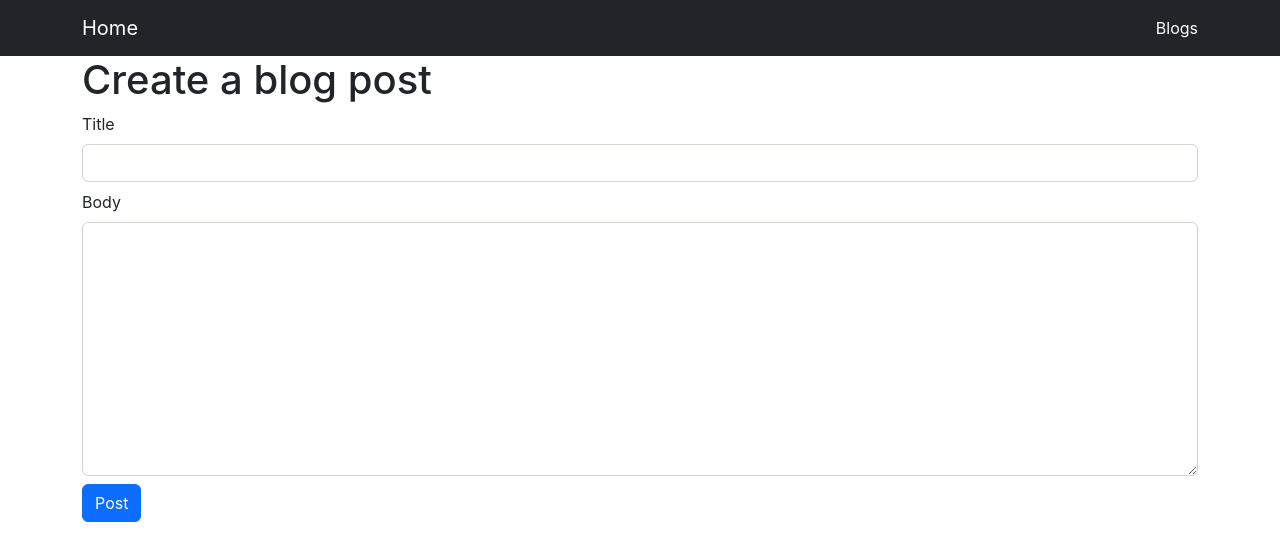
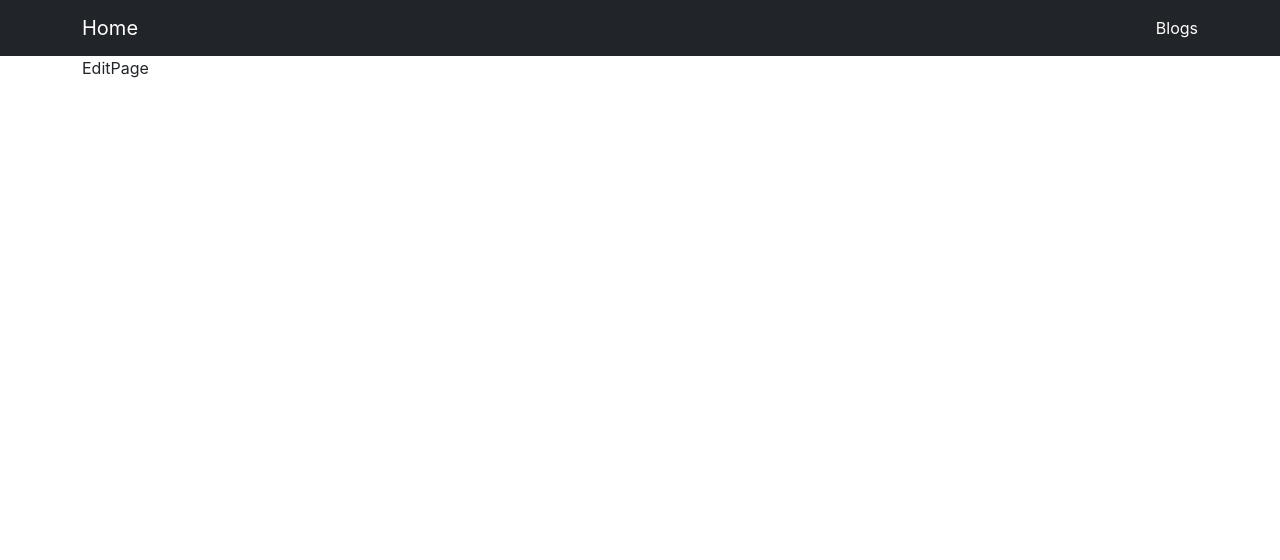
Before and after one commit to nckdgns3167/react-blog, a React (Create React App) app: page /blogs/edit in a window 1280 px wide. Shown: the top 560 px of the page. Built offline with nearby package versions, Linux system fonts and the light colour scheme.

Commit message:
구현할 page 컴포넌트 생성 후 App 컴포넌트에 설정

```diff
--- a/src/App.js
+++ b/src/App.js
@@ -1,7 +1,11 @@
 import React from "react";
 import { BrowserRouter as Router, Route, Switch } from "react-router-dom";
-import BlogForm from "./components/BlogForm";
 import Navbar from "./components/Navbar";
+
+import CreatePage from "./pages/CreatePage";
+import EditPage from "./pages/EditPage";
+import HomePage from "./pages/HomePage";
+import ListPage from "./pages/ListPage";
 
 function App() {
   return (
@@ -10,10 +14,19 @@
       <div className="container">
         <Switch>
           <Route path="/" exact>
-            Home Page
+            <HomePage />
           </Route>
-          <Route path="/blogs">
-            <BlogForm />
+
+          <Route path="/blogs" exact>
+            <ListPage />
+          </Route>
+
+          <Route path="/blogs/create" exact>
+            <CreatePage />
+          </Route>
+
+          <Route path="/blogs/edit" exact>
+            <EditPage />
           </Route>
         </Switch>
       </div>
--- /dev/null
+++ b/src/pages/CreatePage.js
@@ -0,0 +1,12 @@
+import React from "react";
+import BlogForm from "../components/BlogForm";
+
+const CreatePage = () => {
+  return (
+    <div>
+      <BlogForm />
+    </div>
+  );
+};
+
+export default CreatePage;
--- /dev/null
+++ b/src/pages/EditPage.js
@@ -0,0 +1,7 @@
+import React from "react";
+
+const EditPage = () => {
+  return <div>EditPage</div>;
+};
+
+export default EditPage;
--- /dev/null
+++ b/src/pages/HomePage.js
@@ -0,0 +1,7 @@
+import React from "react";
+
+const HomePage = () => {
+  return <div>HomePage</div>;
+};
+
+export default HomePage;
--- /dev/null
+++ b/src/pages/ListPage.js
@@ -0,0 +1,7 @@
+import React from "react";
+
+const ListPage = () => {
+  return <div>ListPage</div>;
+};
+
+export default ListPage;
```
